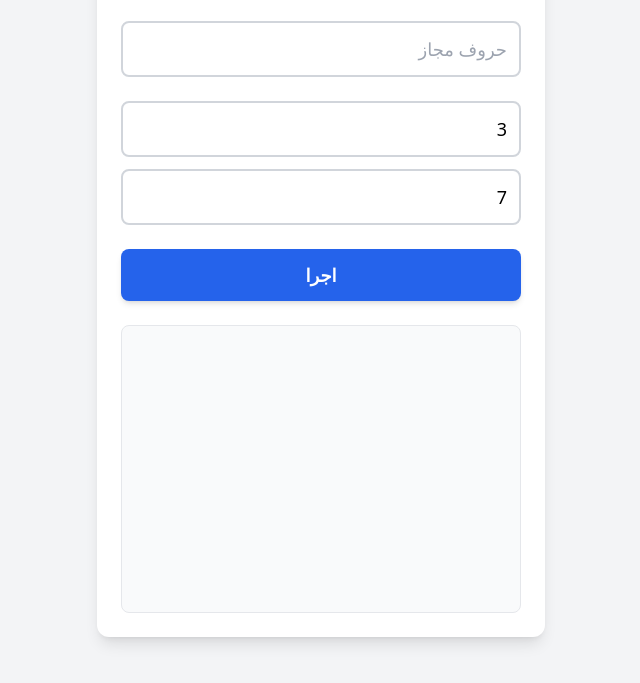
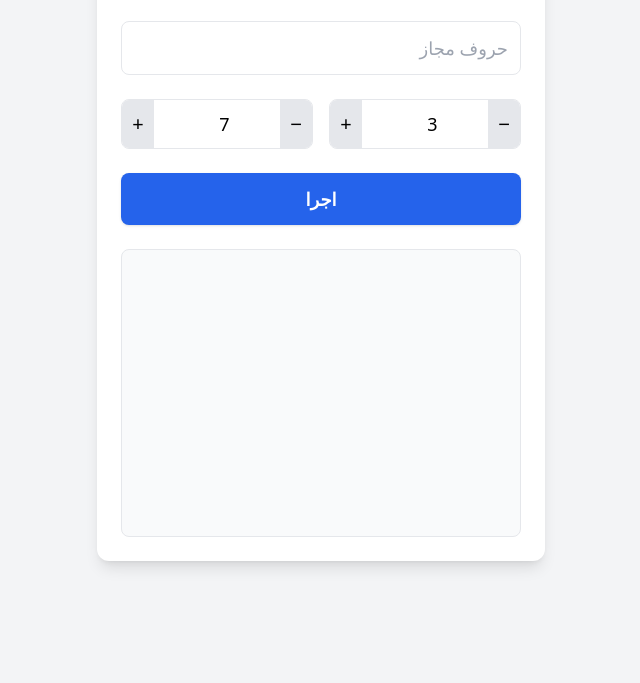
Before and after one commit to amirza-answers/amirza-answers.github.io, a plain HTML site: page index.html in a window 1280 px wide. Shown: the part 75-758 px from the top of the page, without its empty margins (319-959 px from the left). Drawn offline with Linux system fonts and the light colour scheme.

Commit message:
Enhance input validation and update UI components in index.html

```diff
--- a/index.html
+++ b/index.html
@@ -1,46 +1,37 @@
 <!DOCTYPE html>
 <html lang="fa" dir="rtl">
-
 <head>
-  <meta charset="UTF-8">
-  <meta name="viewport" content="width=device-width, initial-scale=1">
+  <meta charset="UTF-8" />
+  <meta name="viewport" content="width=device-width, initial-scale=1, maximum-scale=1, user-scalable=no" />
   <title>فیلتر کلمات</title>
   <!-- <script src="https://cdn.tailwindcss.com"></script> -->
   <script src="tailwindcss.js"></script>
-  <meta name="viewport" content="width=device-width, initial-scale=1, maximum-scale=1, user-scalable=no">
 </head>
-
 <body class="bg-gray-100 p-4 font-sans">
   <div class="max-w-md mx-auto bg-white shadow-lg rounded-xl p-6 space-y-6">
     <h1 class="text-2xl font-bold text-center">فیلتر کلمات</h1>
 
-    <input id="allowed" placeholder="حروف مجاز" class="w-full p-3 border-2 border-gray-300 rounded-lg text-lg
-             bg-white placeholder-gray-400
-             focus:outline-none focus:border-blue-500 focus:ring-2 focus:ring-blue-200
-             transition" />
+    <input id="allowed" placeholder="حروف مجاز" class="w-full p-3 border rounded-lg text-lg bg-white placeholder-gray-400 focus:outline-none focus:ring-2 focus:ring-blue-400" />
 
-    <div class="flex flex-wrap gap-3">
-      <input id="min" type="number" value="3" placeholder="حداقل" class="w-full p-3 border-2 border-gray-300 rounded-lg text-lg
-      bg-white placeholder-gray-400
-      focus:outline-none focus:border-blue-500 focus:ring-2 focus:ring-blue-200
-      transition" />
-      <input id="max" type="number" value="7" placeholder="حداکثر" class="w-full p-3 border-2 border-gray-300 rounded-lg text-lg
-      bg-white placeholder-gray-400
-      focus:outline-none focus:border-blue-500 focus:ring-2 focus:ring-blue-200
-      transition" />
+    <div class="flex flex-col sm:flex-row gap-4">
+      <div class="flex items-center justify-between w-full sm:w-1/2 border rounded-lg overflow-hidden" id="min-wrapper">
+        <button onclick="step('min', -1)" class="w-12 h-12 bg-gray-200 hover:bg-gray-300 text-xl">−</button>
+        <input id="min" type="number" value="3" oninput="validateMinMax()" class="text-center w-full h-12 text-lg outline-none" />
+        <button onclick="step('min', 1)" class="w-12 h-12 bg-gray-200 hover:bg-gray-300 text-xl">+</button>
+      </div>
+
+      <div class="flex items-center justify-between w-full sm:w-1/2 border rounded-lg overflow-hidden" id="max-wrapper">
+        <button onclick="step('max', -1)" class="w-12 h-12 bg-gray-200 hover:bg-gray-300 text-xl">−</button>
+        <input id="max" type="number" value="7" oninput="validateMinMax()" class="text-center w-full h-12 text-lg outline-none" />
+        <button onclick="step('max', 1)" class="w-12 h-12 bg-gray-200 hover:bg-gray-300 text-xl">+</button>
+      </div>
     </div>
 
-    <button onclick="filter()" class="w-full py-3 rounded-lg text-lg font-semibold
-             bg-blue-600 text-white shadow-md
-             hover:bg-blue-700 active:bg-blue-800
-             focus:outline-none focus:ring-2 focus:ring-blue-300
-             transition">
+    <button id="run-btn" onclick="filter()" class="w-full py-3 rounded-lg text-lg font-semibold bg-blue-600 text-white shadow hover:bg-blue-700 active:bg-blue-800 focus:outline-none focus:ring-2 focus:ring-blue-300 transition">
       اجرا
     </button>
 
-    <ul id="out"
-      class="list-decimal list-inside bg-gray-50 text-base rounded-lg p-4 h-72 overflow-y-auto break-words space-y-1 border border-gray-200">
-    </ul>
+    <ul id="out" class="list-decimal list-inside bg-gray-50 text-base rounded-lg p-4 h-72 overflow-y-auto break-words space-y-1 border border-gray-200"></ul>
   </div>
 
   <script>
@@ -58,6 +49,31 @@
         .replace(/[ئۀ]/g, 'ه')
         .replace(/ة/g, 'ه')
         .replace(/[ًٌٍَُِّْ]/g, '');
+    }
+
+    function step(id, delta) {
+      const el = document.getElementById(id);
+      el.value = Math.max(0, (+el.value || 0) + delta);
+      validateMinMax();
+    }
+
+    function validateMinMax() {
+      const minEl = document.getElementById('min');
+      const maxEl = document.getElementById('max');
+      const runBtn = document.getElementById('run-btn');
+      const minWrapper = document.getElementById('min-wrapper');
+      const maxWrapper = document.getElementById('max-wrapper');
+
+      const min = +minEl.value;
+      const max = +maxEl.value;
+
+      const valid = min < max;
+
+      minWrapper.classList.toggle('border-red-500', !valid);
+      maxWrapper.classList.toggle('border-red-500', !valid);
+      runBtn.disabled = !valid;
+      runBtn.classList.toggle('opacity-50', !valid);
+      runBtn.classList.toggle('cursor-not-allowed', !valid);
     }
 
     function filter() {
@@ -82,6 +98,8 @@
         ? res.map(w => `<li>${w}</li>`).join('')
         : '<li>موردی پیدا نشد</li>';
     }
+
+    validateMinMax();
   </script>
 </body>
 </html>
```
